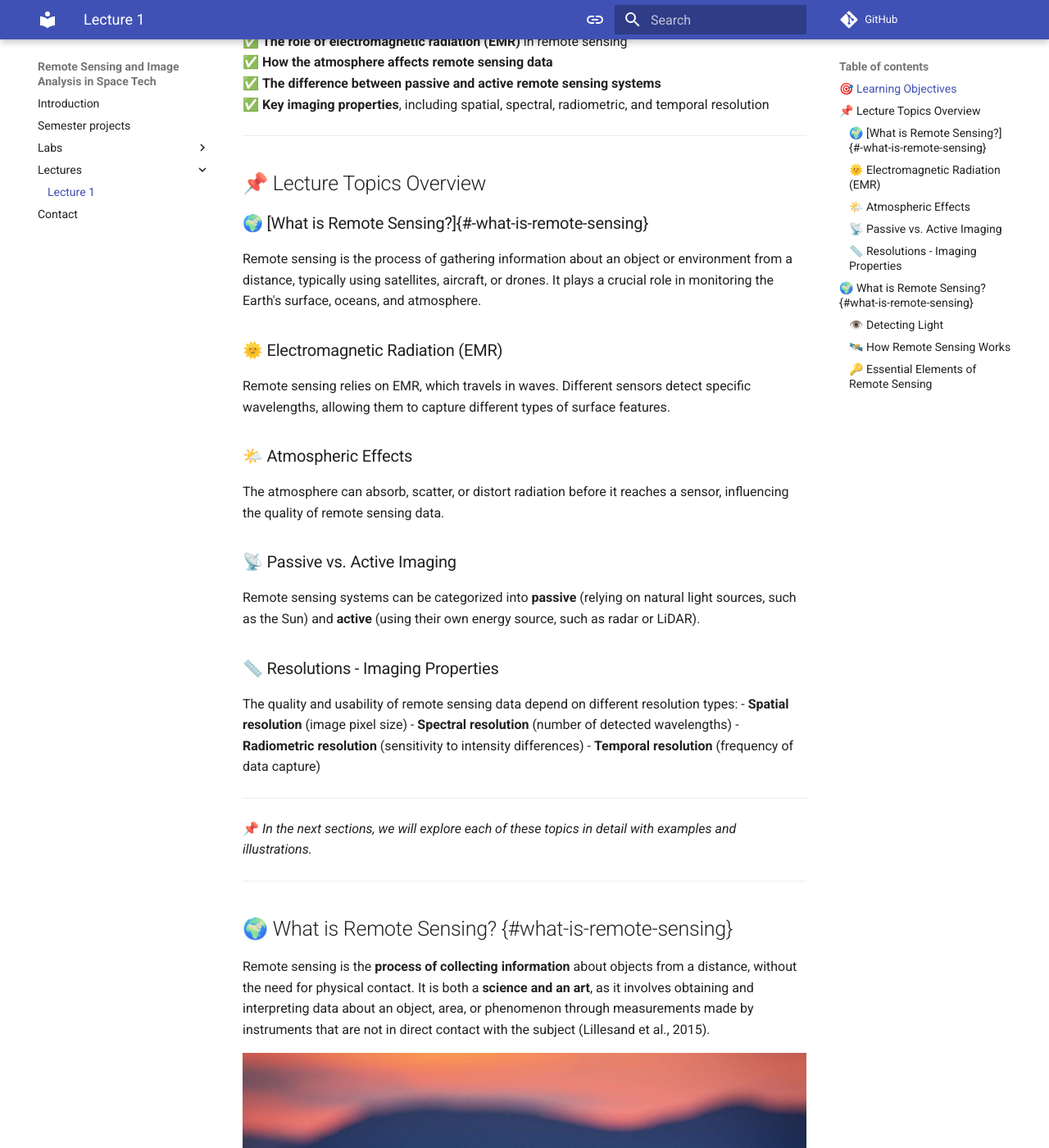
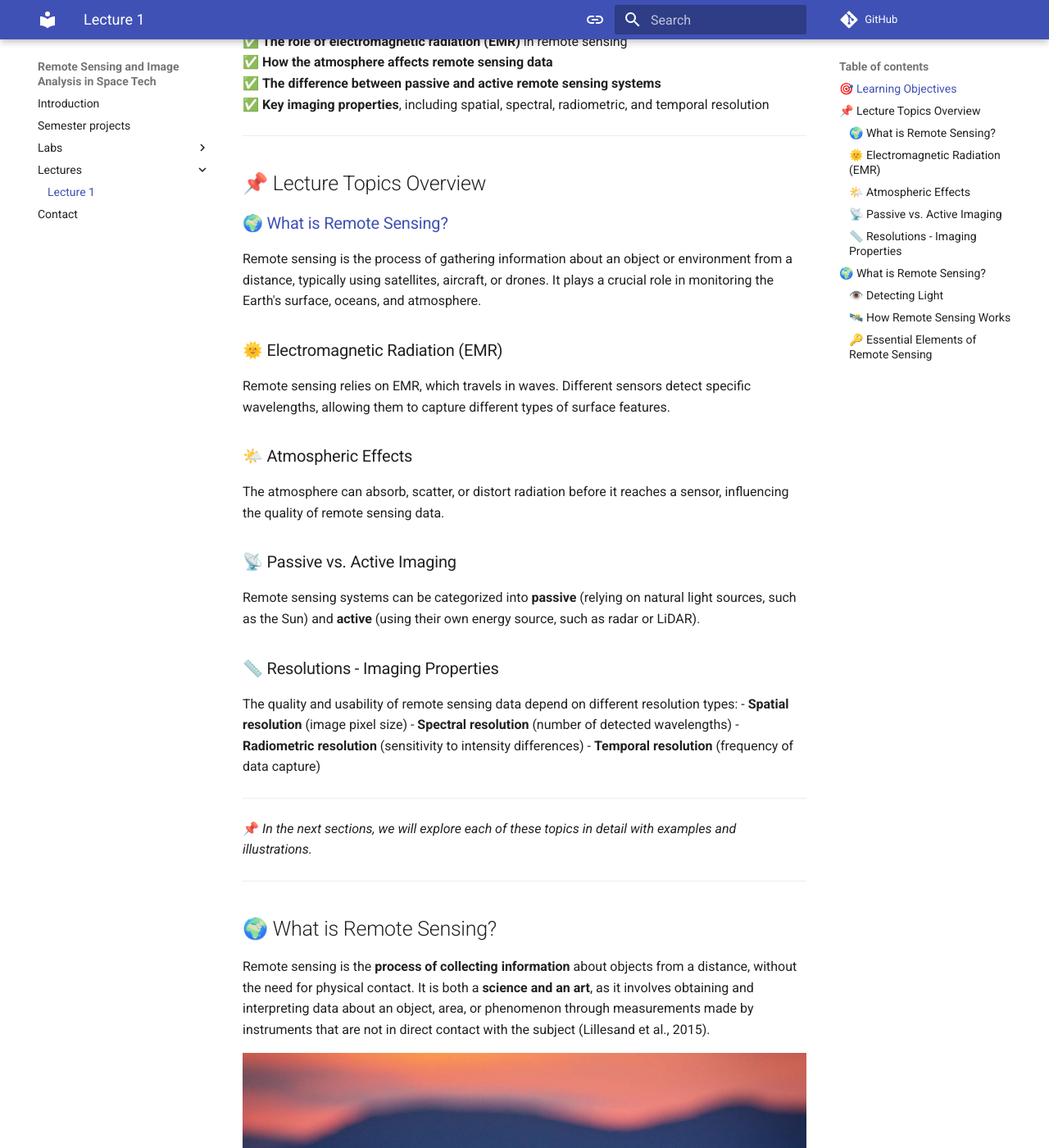
Before and after one commit to eo-agh/eo-course, an MkDocs documentation site: the page built from docs/assets/lectures/lecture_1.md, in a window 1280 px wide and 1400 px high, scrolled down 260 px. Shown: the whole window at 82% size. Built offline with MkDocs 1.6.1 and Material for MkDocs 9.7.7, drawn with Linux system fonts in a browser that asks for light colours; comment, search, counter and statistics services are not loaded.

Commit message:
basic navigation added

```diff
--- a/docs/assets/lectures/lecture_1.md
+++ b/docs/assets/lectures/lecture_1.md
@@ -14,7 +14,7 @@ By the end of this lecture, you will understand:
 
 ## 📌 Lecture Topics Overview
 
-### 🌍 [What is Remote Sensing?]{#-what-is-remote-sensing}
+### 🌍 [What is Remote Sensing?](#what-is-remote-sensing)
 Remote sensing is the process of gathering information about an object or environment from a distance, typically using satellites, aircraft, or drones. It plays a crucial role in monitoring the Earth's surface, oceans, and atmosphere.
 
 ### 🌞 Electromagnetic Radiation (EMR)
@@ -39,7 +39,7 @@ The quality and usability of remote sensing data depend on different resolution
 
 ---
 
-## 🌍 What is Remote Sensing? {#what-is-remote-sensing}
+## 🌍 What is Remote Sensing?
 
 Remote sensing is the **process of collecting information** about objects from a distance, without the need for physical contact. It is both a **science and an art**, as it involves obtaining and interpreting data about an object, area, or phenomenon through measurements made by instruments that are not in direct contact with the subject (Lillesand et al., 2015).
 
```
